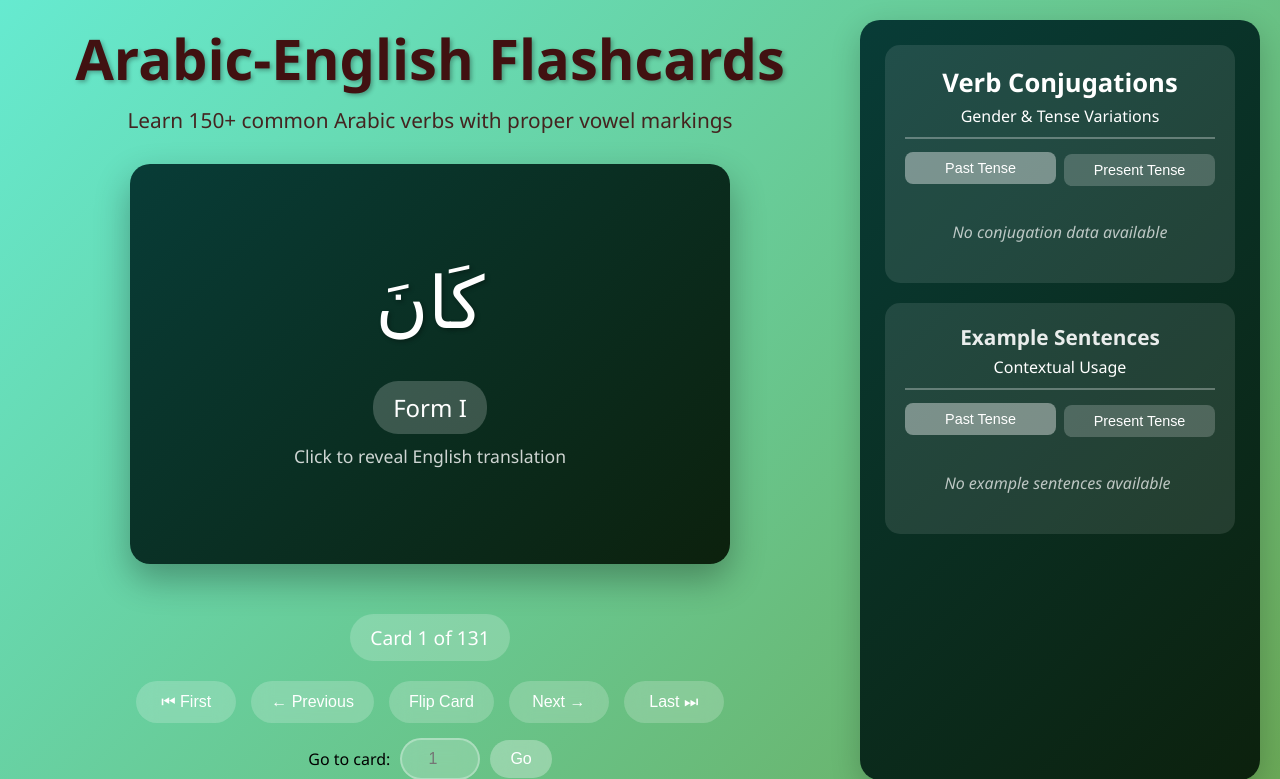
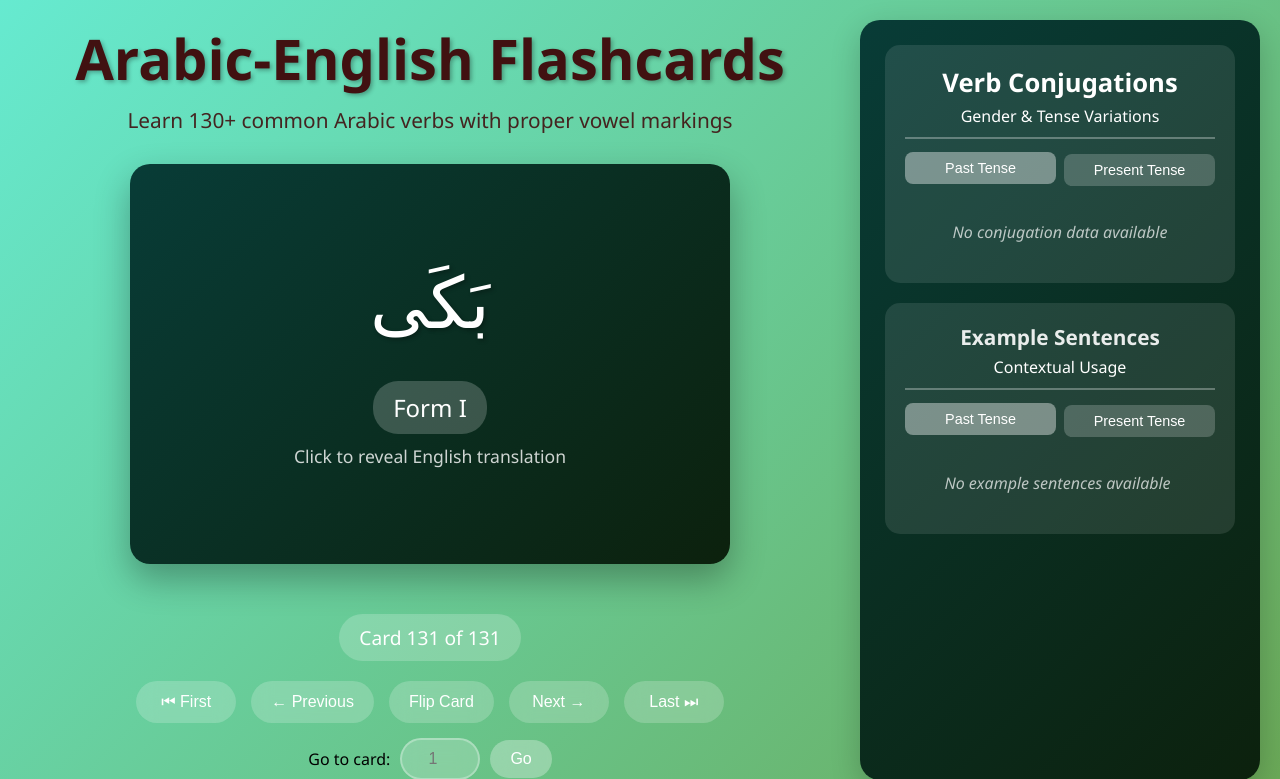
Before and after one commit to ejuPhd/arabic-flashcards, a Flask app: page / in a window 1280 px wide. Shown: the top 779 px of the page. Run offline with Flask 3, Linux system fonts and the light colour scheme.

Commit message:
Changed 150 to 130 number of cards on index page.

```diff
--- a/templates/index.html
+++ b/templates/index.html
@@ -13,7 +13,7 @@
         <div class="main-content">
             <div class="header">
                 <h1>Arabic-English Flashcards</h1>
-                <p>Learn 150+ common Arabic verbs with proper vowel markings</p>
+                <p>Learn 130+ common Arabic verbs with proper vowel markings</p>
             </div>
 
             <div class="flashcard-container">
```
